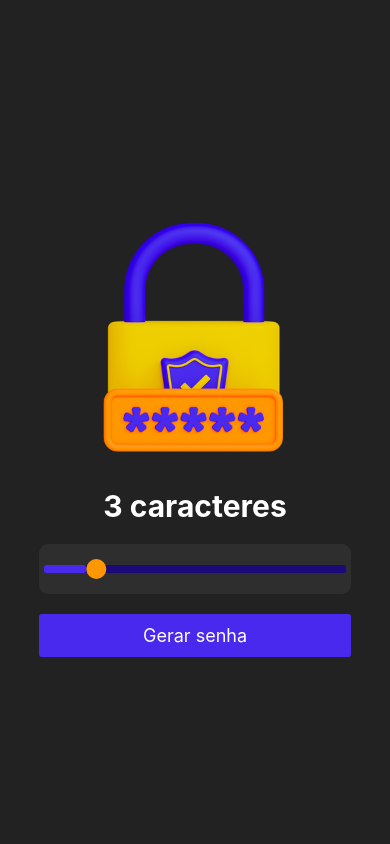
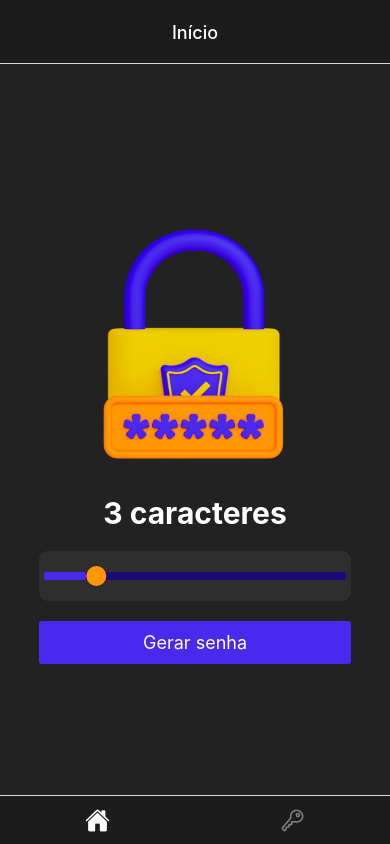
Before and after one commit to gilsonconceicao/generate-password-mobile, a React Native app: screen / in a window 390 px wide. Built offline with nearby package versions, Linux system fonts and the light colour scheme.

Commit message:
add tab bar and header bay to routers

```diff
--- a/src/Components/PasswordGenerated/PasswordGenerated.tsx
+++ b/src/Components/PasswordGenerated/PasswordGenerated.tsx
@@ -15,10 +15,7 @@ export const PasswordGenerated = ({ onClse, password }: IPasswordGeneratedProps)
         await saveData<string>({
             data: password,
             key: "@password",
-            onSuccess: async () => {
-                const values = await readData({key: "@password"});
-                console.log({"VALUES_STORAGE: ": values})
-            }
+            onSuccess: onClse
         });
 
     }
--- a/src/Routes/Routes.tsx
+++ b/src/Routes/Routes.tsx
@@ -1,20 +1,68 @@
-import { createNativeStackNavigator } from '@react-navigation/native-stack';
-import React from 'react'
+import * as React from 'react';
+import { Text, View } from 'react-native';
+import { NavigationContainer, ParamListBase, RouteProp } from '@react-navigation/native';
+import { BottomTabNavigationOptions, createBottomTabNavigator } from '@react-navigation/bottom-tabs';
 import { HomeScreen } from '../Views/Home/Home';
-
-const Stack = createNativeStackNavigator();
+import Ionicons from 'react-native-vector-icons/Ionicons';
+import { Passwords } from '../Views/Passwords/Passwords';
 
 
-export const Routes = () => {
+const Tab = createBottomTabNavigator();
+
+interface IRenderIcon {
+    focused: boolean;
+    color: string;
+    size: number;
+    route: RouteProp<ParamListBase, string>
+}
+
+const RenderTabBarIcon: React.FC<IRenderIcon> = ({ color, focused, route, size }) => {
+    let iconName;
+    if (route.name === 'Home') {
+        iconName = focused ? 'home' : 'home-outline';
+    } else if (route.name === 'Passwords') {
+        iconName = focused ? 'key' : 'key-outline';
+    }
+    return <Ionicons name={iconName!} size={25} color={color} />;
+}
+
+const screenOptionsProps = (route: RouteProp<ParamListBase, string>): BottomTabNavigationOptions => {
+    return {
+        tabBarIcon: (props) => <RenderTabBarIcon {...{ ...props, route }} />,
+        headerTintColor: '#fff',
+        tabBarActiveTintColor: '#fff',
+        tabBarInactiveTintColor: 'gray',
+        tabBarShowLabel: false,
+        headerStyle: {
+            backgroundColor: '#1c1c1c',
+            shadowColor: '#222'
+        },
+        headerTitleAlign: 'center',
+        tabBarStyle: {
+            backgroundColor: '#1c1c1c',
+            borderColor: '#222'
+        }
+
+    }
+}
+
+export function Routes() {
     return (
-        <Stack.Navigator>
-            <Stack.Screen
+        <Tab.Navigator screenOptions={({ route }) => screenOptionsProps(route)}>
+            <Tab.Screen
                 name="Home"
                 component={HomeScreen}
                 options={{
-                    headerShown: false
+                    headerTitle: 'Início'
                 }}
             />
-        </Stack.Navigator>
-    )
+            <Tab.Screen
+                name="Passwords"
+                component={Passwords}
+                options={{
+                    headerTitle: 'Senhas'
+                }}
+            />
+        </Tab.Navigator>
+    );
 }
--- /dev/null
+++ b/src/Views/Passwords/Passwords.tsx
@@ -0,0 +1,21 @@
+import React from 'react'
+import { StyleSheet, Text, View } from 'react-native'
+
+export const Passwords = () => {
+    return (
+        <View style={style.container}>
+            <Text>Lista de senhas</Text>
+        </View>
+    )
+}
+
+
+
+const style = StyleSheet.create({
+    container: {
+        flex: 1,
+        justifyContent: 'center',
+        alignItems: 'center',
+        backgroundColor: '#222222'
+    }
+})
```
